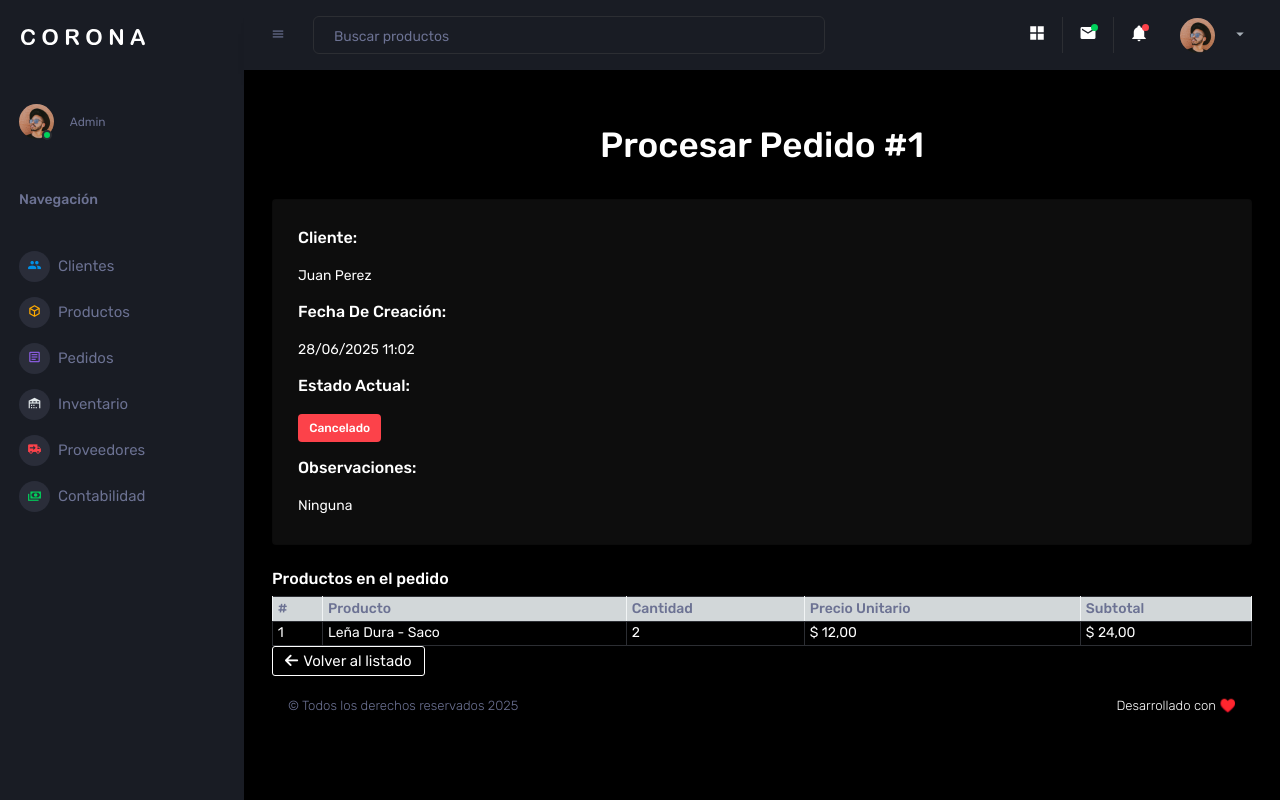
After one commit to Eddylucero/Carbongest, a Django app: page /Pedidos/ventasPedido/1/ in a window 1280 px wide. The commit adds this page. Run offline with Django 5.2, Linux system fonts and the light colour scheme; data comes from the database, SQL or seed files in the repository; some libraries are stand-ins or nearby versions.

Commit message:
funcional y listo para produccion

```diff
--- a/Aplicaciones/Clientes/templates/Clientes/inicioClientes.html
+++ b/Aplicaciones/Clientes/templates/Clientes/inicioClientes.html
@@ -39,7 +39,7 @@
 </div>
 
 
-<table class="table">
+<table class="table table-bordered">
   <thead class="table-dark">
     <tr>
       <th scope="col">#</th>
--- a/Aplicaciones/Inventario/models.py
+++ b/Aplicaciones/Inventario/models.py
@@ -4,9 +4,9 @@ from Aplicaciones.Productos.models import Producto
 class Inventario(models.Model):
     producto = models.OneToOneField(Producto, on_delete=models.CASCADE)
     cantidad_disponible = models.IntegerField(default=0)
-    stock_minimo = models.IntegerField(default=0, help_text="Cantidad mínima antes de alertar")
-    stock_maximo = models.IntegerField(blank=True, null=True)
+    total_pedidos = models.IntegerField(default=0, help_text="Acumulado de unidades pedidas")
+    total_ventas = models.IntegerField(default=0, help_text="Acumulado de unidades vendidas")
     ultima_actualizacion = models.DateTimeField(auto_now=True)
 
     def __str__(self):
-        return f"{self.producto.nombre} - {self.cantidad_disponible}"
+        return f"{self.producto.get_nombre_display()} - {self.cantidad_disponible} ud"
--- a/Aplicaciones/Pedidos/models.py
+++ b/Aplicaciones/Pedidos/models.py
@@ -19,6 +19,7 @@ class Pedido(models.Model):
     def __str__(self):
         return f"Pedido #{self.id} - {self.cliente.nombre}"
 
+
 class DetallePedido(models.Model):
     pedido = models.ForeignKey(Pedido, on_delete=models.CASCADE)
     producto = models.ForeignKey(Producto, on_delete=models.CASCADE)
@@ -27,4 +28,4 @@ class DetallePedido(models.Model):
     subtotal = models.DecimalField(max_digits=10, decimal_places=2)
 
     def __str__(self):
-        return f"{self.producto.nombre} x {self.cantidad}"
+        return f"{self.producto.get_nombre_display()} ({self.producto.presentacion}) x {self.cantidad}"
--- a/Aplicaciones/Pedidos/templates/Pedidos/nuevoPedido.html
+++ b/Aplicaciones/Pedidos/templates/Pedidos/nuevoPedido.html
@@ -33,6 +33,10 @@
   table th,
   table td {
     color: #fff;
+  }
+  input[readonly] {
+    background-color: transparent !important;
+    color: #fff !important;
   }
 </style>
 
--- /dev/null
+++ b/Aplicaciones/Pedidos/templates/Pedidos/ventasPedido.html
@@ -0,0 +1,84 @@
+{% extends "plantilla.html" %}
+{% load static %}
+{% block contenido %}
+
+<br>
+<h1 class="text-center text-white">Procesar Pedido #{{ pedido.id }}</h1>
+<hr>
+
+<div class="card bg-dark text-white mb-4">
+  <div class="card-body">
+    <h5 class="card-title">Cliente:</h5>
+    <p class="card-text">{{ pedido.cliente.nombre }}</p>
+
+    <h5 class="card-title">Fecha de creación:</h5>
+    <p class="card-text">{{ pedido.fecha_pedido|date:"d/m/Y H:i" }}</p>
+
+    <h5 class="card-title">Estado actual:</h5>
+    <p class="card-text">
+      <span class="badge {% if pedido.estado == 'pendiente' %}bg-warning text-dark{% elif pedido.estado == 'entregado' %}bg-success{% else %}bg-danger{% endif %}">
+        {{ pedido.estado|capfirst }}
+      </span>
+    </p>
+
+    {% if pedido.observacion %}
+    <h5 class="card-title">Observaciones:</h5>
+    <p class="card-text">{{ pedido.observacion }}</p>
+    {% endif %}
+  </div>
+</div>
+
+<h5 class="text-white">Productos en el pedido</h5>
+<table class="table table-bordered table-sm text-white">
+  <thead class="table-secondary text-dark">
+    <tr>
+      <th>#</th>
+      <th>Producto</th>
+      <th>Cantidad</th>
+      <th>Precio Unitario</th>
+      <th>Subtotal</th>
+    </tr>
+  </thead>
+  <tbody>
+    {% for detalle in detalles %}
+    <tr>
+      <td>{{ forloop.counter }}</td>
+      <td>{{ detalle.producto.get_nombre_display }} - {{ detalle.producto.presentacion }}</td>
+      <td>{{ detalle.cantidad }}</td>
+      <td>$ {{ detalle.precio_unitario }}</td>
+      <td>$ {{ detalle.subtotal }}</td>
+    </tr>
+    {% endfor %}
+  </tbody>
+</table>
+
+{% if pedido.estado == 'pendiente' %}
+<form method="post" action="{% url 'ventasPedido' pedido.id %}" class="text-center mt-4">
+  {% csrf_token %}
+  <p class="text-white">¿Deseas procesar este pedido como entregado o cancelarlo?</p>
+
+  <input type="hidden" name="estado" id="estado">
+
+  <button type="submit" onclick="setEstado('entregado')" class="btn btn-outline-success me-3">
+    Finalizar Venta <i class="fa fa-check-circle"></i>
+  </button>&nbsp;&nbsp;&nbsp;&nbsp;&nbsp;&nbsp;
+  <button type="submit" onclick="setEstado('cancelado')" class="btn btn-outline-danger">
+    Cancelar Pedido <i class="fa fa-times-circle"></i>
+  </button>
+</form>
+{% endif %}
+
+<!-- 👇 Este bloque SIEMPRE se muestra -->
+<div>
+  <a href="{% url 'listarPedidos' %}" class="btn btn-outline-light">
+    <i class="fa fa-arrow-left"></i>Volver al listado
+  </a>
+</div>
+
+<script>
+  function setEstado(valor) {
+    document.getElementById('estado').value = valor;
+  }
+</script>
+
+{% endblock %}
--- a/Aplicaciones/Pedidos/urls.py
+++ b/Aplicaciones/Pedidos/urls.py
@@ -7,4 +7,5 @@ urlpatterns = [
     path('guardarPedido/', views.guardarPedido, name='guardarPedido'),
     path('detallePedido/<int:id>/', views.detallePedido, name='detallePedido'),
     path('eliminarPedido/<int:id>/', views.eliminarPedido, name='eliminarPedido'),
+    path('ventasPedido/<int:id>/', views.ventasPedido, name='ventasPedido'),  # 🔥 nueva ruta
 ]
--- a/Aplicaciones/Pedidos/views.py
+++ b/Aplicaciones/Pedidos/views.py
@@ -3,11 +3,13 @@ from django.contrib import messages
 from .models import Pedido, DetallePedido
 from Aplicaciones.Clientes.models import Cliente
 from Aplicaciones.Productos.models import Producto
+from Aplicaciones.Inventario.models import Inventario
 
 # Listar pedidos
 def listarPedidos(request):
     pedidos = Pedido.objects.all()
     return render(request, 'Pedidos/inicioPedidos.html', {'pedidos': pedidos})
+
 
 # Crear nuevo pedido
 def nuevoPedido(request):
@@ -17,6 +19,7 @@ def nuevoPedido(request):
         'clientes': clientes,
         'productos': productos
     })
+
 
 # Guardar pedido
 def guardarPedido(request):
@@ -34,7 +37,8 @@ def guardarPedido(request):
             producto = Producto.objects.get(id=productos[i])
             cantidad = int(cantidades[i])
 
-            # Validar stock
+            inventario, _ = Inventario.objects.get_or_create(producto=producto)
+
             if cantidad > producto.cantidad:
                 messages.error(request, f"No hay suficiente stock de '{producto.get_nombre_display()}'. Disponible: {producto.cantidad}")
                 pedido.delete()
@@ -43,7 +47,6 @@ def guardarPedido(request):
             precio = producto.precio
             subtotal = round(precio * cantidad, 2)
 
-            # Crear detalle y descontar stock
             DetallePedido.objects.create(
                 pedido=pedido,
                 producto=producto,
@@ -55,10 +58,15 @@ def guardarPedido(request):
             producto.cantidad -= cantidad
             producto.save()
 
+            inventario.cantidad_disponible -= cantidad
+            inventario.total_pedidos += cantidad
+            inventario.save()
+
         messages.success(request, "Pedido registrado y stock actualizado correctamente.")
         return redirect('listarPedidos')
 
     return redirect('listarPedidos')
+
 
 # Ver detalle del pedido
 def detallePedido(request, id):
@@ -69,9 +77,55 @@ def detallePedido(request, id):
         'detalles': detalles
     })
 
+
 # Eliminar pedido
 def eliminarPedido(request, id):
     pedido = get_object_or_404(Pedido, id=id)
     pedido.delete()
     messages.success(request, "Pedido eliminado.")
     return redirect('listarPedidos')
+
+
+# Procesar ventas o cancelación
+def ventasPedido(request, id):
+    pedido = get_object_or_404(Pedido, id=id)
+    detalles = DetallePedido.objects.filter(pedido=pedido)
+
+    if request.method == "POST":
+        nuevo_estado = request.POST.get('estado')
+
+        if nuevo_estado == "cancelado":
+            for detalle in detalles:
+                producto = detalle.producto
+                producto.cantidad += detalle.cantidad
+                producto.save()
+
+                inventario, _ = Inventario.objects.get_or_create(producto=producto)
+                inventario.cantidad_disponible += detalle.cantidad
+                inventario.total_pedidos -= detalle.cantidad
+                inventario.save()
+
+            pedido.estado = "cancelado"
+            pedido.save()
+            messages.success(request, "Pedido cancelado y stock restablecido.")
+            return redirect('listarPedidos')
+
+        elif nuevo_estado == "entregado":
+            for detalle in detalles:
+                inventario, _ = Inventario.objects.get_or_create(producto=detalle.producto)
+                inventario.total_ventas += detalle.cantidad
+                inventario.save()
+
+            pedido.estado = "entregado"
+            pedido.save()
+            messages.success(request, "Venta confirmada exitosamente.")
+            return redirect('listarPedidos')
+
+        else:
+            messages.warning(request, "Selecciona un estado válido.")
+            return redirect('ventasPedido', id=pedido.id)
+
+    return render(request, 'Pedidos/ventasPedido.html', {
+        'pedido': pedido,
+        'detalles': detalles
+    })
--- a/Aplicaciones/Productos/apps.py
+++ b/Aplicaciones/Productos/apps.py
@@ -1,6 +1,8 @@
 from django.apps import AppConfig
-
 
 class ProductosConfig(AppConfig):
     default_auto_field = 'django.db.models.BigAutoField'
     name = 'Aplicaciones.Productos'
+
+    def ready(self):
+        import Aplicaciones.Productos.signals
--- a/CarbonGest/settings.py
+++ b/CarbonGest/settings.py
@@ -40,7 +40,7 @@ INSTALLED_APPS = [
     'django.contrib.staticfiles',
     'Aplicaciones.Login',
     'Aplicaciones.Clientes',
-    'Aplicaciones.Productos',
+    'Aplicaciones.Productos.apps.ProductosConfig',
     'Aplicaciones.Ventas',
     'Aplicaciones.Inventario',
     'Aplicaciones.Pedidos',
--- a/templates/plantilla.html
+++ b/templates/plantilla.html
@@ -101,14 +101,6 @@
                 <i class="mdi mdi-file-document-box-outline text-info"></i>
               </span>
               <span class="menu-title">Pedidos</span>
-            </a>
-          </li>
-          <li class="nav-item menu-items">
-            <a class="nav-link" href="#">
-              <span class="menu-icon">
-                <i class="mdi mdi-file-document-box-outline text-info"></i>
-              </span>
-              <span class="menu-title">Ventas</span>
             </a>
           </li>
           <li class="nav-item menu-items">
```
Also changed, not shown: Aplicaciones/Inventario/templates/Inventario/inicioInventario.html (+20 -23 lines), Aplicaciones/Inventario/views.py (+12 -2 lines), Aplicaciones/Pedidos/templates/Pedidos/inicioPedidos.html (+8 -2 lines), Aplicaciones/Productos/signals.py (added, +9 -0 lines), Aplicaciones/Productos/templates/Productos/inicioProductos.html (+2 -10 lines), Aplicaciones/Inventario/migrations/0002_remove_inventario_stock_maximo_and_more.py (added), carbongest.sqlite3.
